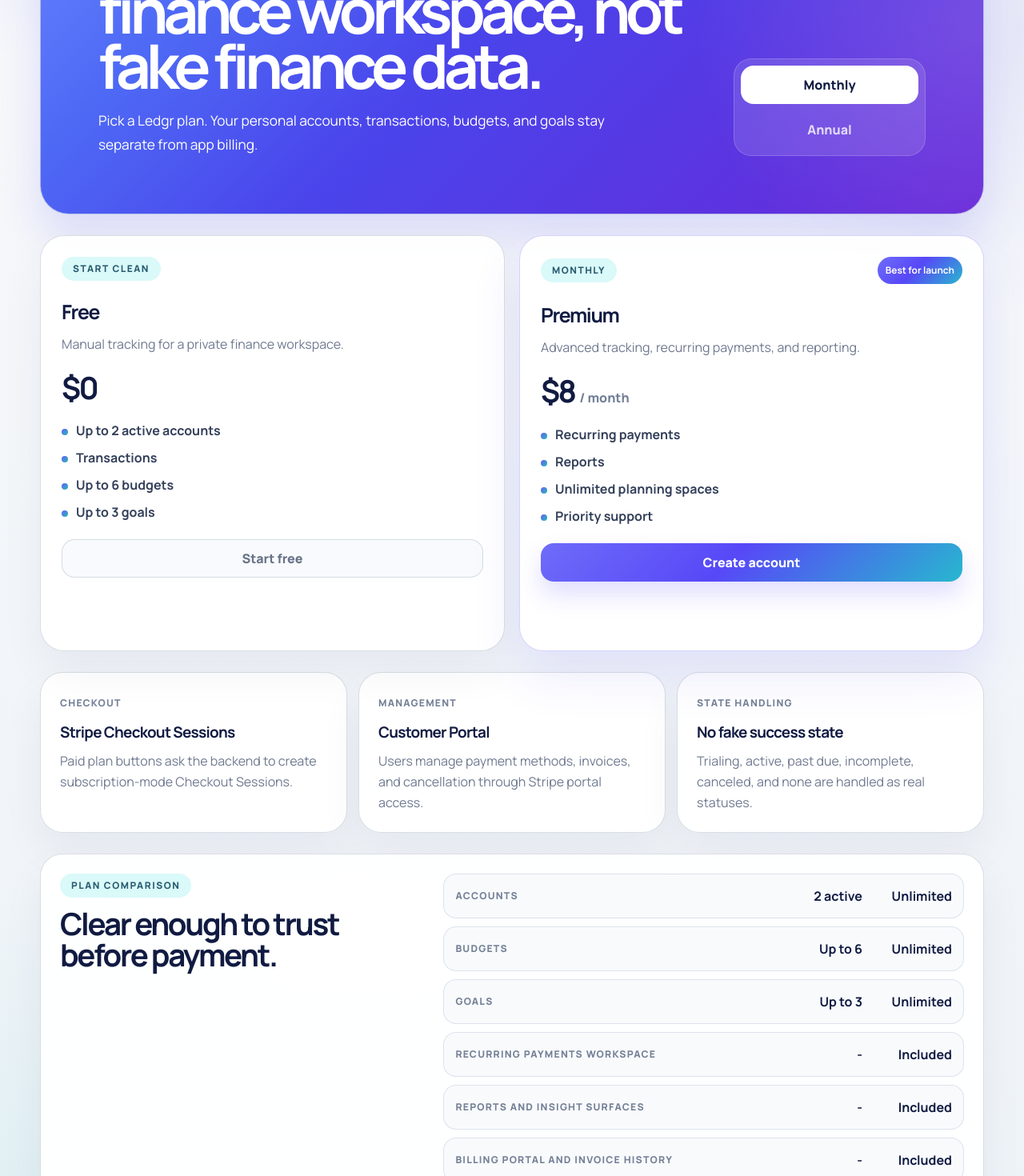
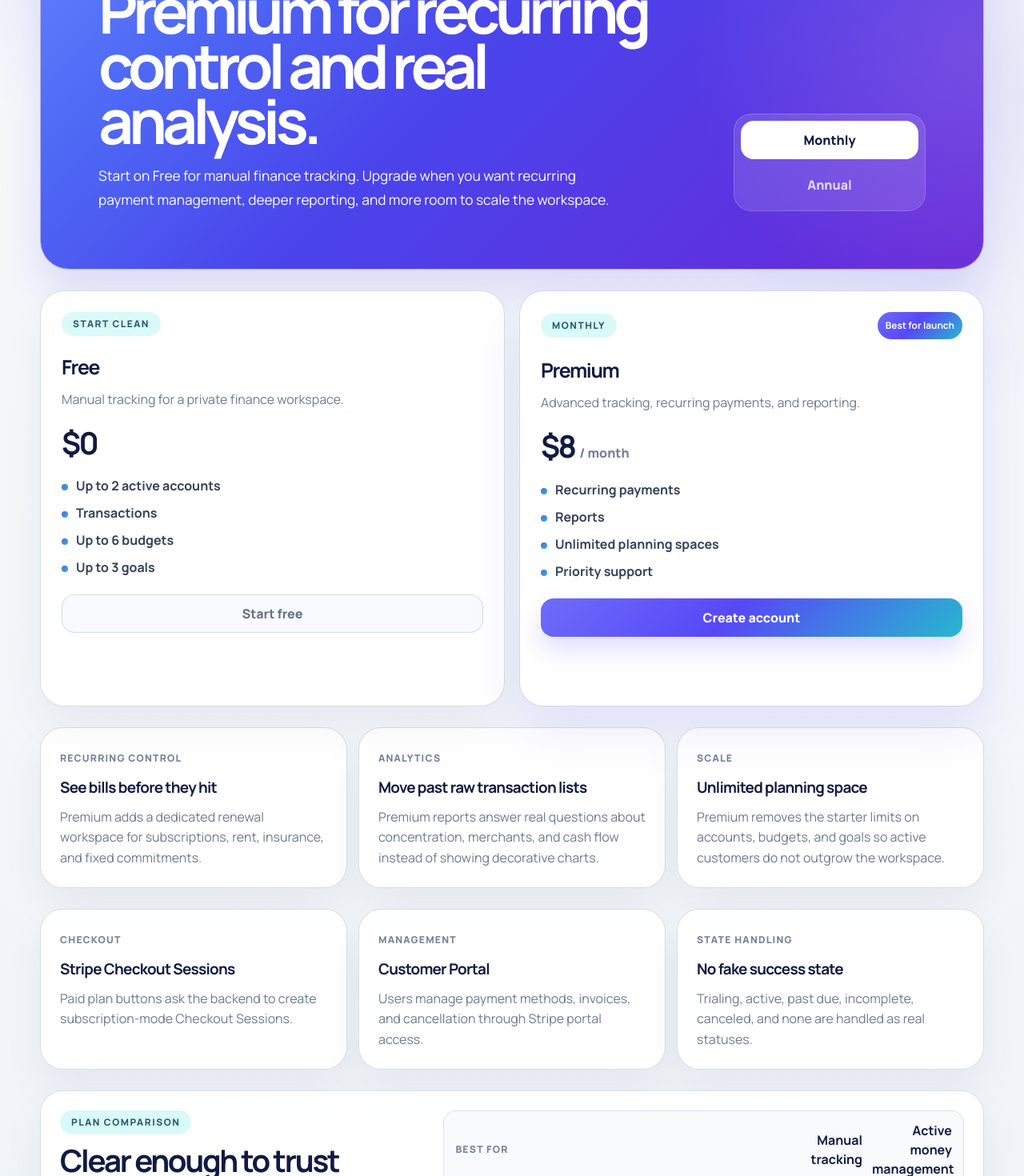
Before and after one commit to Amanor-12/personal-finance-tracker-frontend, a React (Vite) app: page /pricing in a window 1280 px wide. Shown: the part 340-1810 px from the top of the page at 80% size. Built offline with nearby package versions, Linux system fonts and the light colour scheme.

Commit message:
polish: strengthen premium value messaging

```diff
--- a/src/components/BillingPage.jsx
+++ b/src/components/BillingPage.jsx
@@ -227,7 +227,7 @@ function BillingPage({ currentUser, onLogout }) {
               <strong>{billing?.access?.isPremium ? 'Premium unlocked' : 'Free limits active'}</strong>
               <p>
                 {billing?.access?.isPremium
-                  ? 'Recurring payments, reports, and expanded planning limits are active.'
+                  ? 'Recurring control, advanced reporting, and unlimited planning capacity are active.'
                   : `Free includes ${billing?.access?.limits?.accounts ?? 0} accounts, ${billing?.access?.limits?.budgets ?? 0} budgets, and ${billing?.access?.limits?.goals ?? 0} goals.`}
               </p>
             </article>
--- a/src/components/PricingPage.jsx
+++ b/src/components/PricingPage.jsx
@@ -4,12 +4,13 @@ import BrandLogo from './BrandLogo';
 import { billingPlans, billingStore } from '../utils/billingStore';
 
 const comparisonRows = [
+  { label: 'Best for', free: 'Manual tracking', premium: 'Active money management' },
   { label: 'Accounts', free: '2 active', premium: 'Unlimited' },
   { label: 'Budgets', free: 'Up to 6', premium: 'Unlimited' },
   { label: 'Goals', free: 'Up to 3', premium: 'Unlimited' },
-  { label: 'Recurring payments workspace', free: '-', premium: 'Included' },
-  { label: 'Reports and insight surfaces', free: '-', premium: 'Included' },
-  { label: 'Billing portal and invoice history', free: '-', premium: 'Included' },
+  { label: 'Recurring bill and renewal control', free: '-', premium: 'Included' },
+  { label: 'Server-backed reports and insights', free: '-', premium: 'Included' },
+  { label: 'Priority support and billing portal', free: '-', premium: 'Included' },
 ];
 
 function PricingCard({ currentUser, isFeatured, isProcessing, onCheckout, plan }) {
@@ -95,9 +96,9 @@ function PricingPage({ currentUser }) {
       <section className="pricing-market-hero">
         <div>
           <span className="pricing-eyebrow">Stripe-ready SaaS billing</span>
-          <h1>Pricing for a private finance workspace, not fake finance data.</h1>
+          <h1>Free for clean tracking. Premium for recurring control and real analysis.</h1>
           <p>
-            Pick a Ledgr plan. Your personal accounts, transactions, budgets, and goals stay separate from app billing.
+            Start on Free for manual finance tracking. Upgrade when you want recurring payment management, deeper reporting, and more room to scale the workspace.
           </p>
         </div>
         <div className="pricing-toggle" aria-label="Billing cadence">
@@ -131,6 +132,24 @@ function PricingPage({ currentUser }) {
             plan={plan}
           />
         ))}
+      </section>
+
+      <section className="pricing-proof-grid">
+        <article>
+          <span>Recurring control</span>
+          <strong>See bills before they hit</strong>
+          <p>Premium adds a dedicated renewal workspace for subscriptions, rent, insurance, and fixed commitments.</p>
+        </article>
+        <article>
+          <span>Analytics</span>
+          <strong>Move past raw transaction lists</strong>
+          <p>Premium reports answer real questions about concentration, merchants, and cash flow instead of showing decorative charts.</p>
+        </article>
+        <article>
+          <span>Scale</span>
+          <strong>Unlimited planning space</strong>
+          <p>Premium removes the starter limits on accounts, budgets, and goals so active customers do not outgrow the workspace.</p>
+        </article>
       </section>
 
       <section className="pricing-proof-grid">
--- a/src/components/RecurringPage.jsx
+++ b/src/components/RecurringPage.jsx
@@ -204,8 +204,8 @@ function RecurringPage({ currentUser, onLogout }) {
         {!isBillingLoading && !hasRecurringAccess ? (
           <FeatureGate
             eyebrow="Premium access"
-            features={['Recurring bill tracking', 'Upcoming renewal timeline', 'Recurring outflow planning', 'Priority support']}
-            helper="Recurring payments are part of Ledgr Premium. Upgrade to track subscriptions, rent, insurance, and fixed monthly charges in one queue."
+            features={['Recurring bill tracking', 'Upcoming renewal timeline', 'Monthly fixed-cost view', 'Annualized commitment view']}
+            helper="Recurring payments are part of Ledgr Premium because active customers need one place to stay ahead of subscriptions, rent, insurance, and other fixed charges before they hit."
             title="Unlock recurring payment tracking"
           />
         ) : null}
--- a/src/components/ReportsPage.jsx
+++ b/src/components/ReportsPage.jsx
@@ -157,8 +157,8 @@ function ReportsPage({ currentUser, onLogout }) {
       {!isBillingLoading && !hasReportsAccess ? (
         <FeatureGate
           eyebrow="Premium access"
-          features={['Server-backed reporting', 'Spending concentration', 'Merchant analysis', 'Monthly cash-flow trends']}
-          helper="Insights are part of Ledgr Premium. Upgrade to unlock backend-powered reporting across income, expenses, merchants, and cash flow."
+          features={['Server-backed reporting', 'Date-range analytics', 'Merchant concentration analysis', 'Budget pressure and recurring-load insight']}
+          helper="Insights are part of Ledgr Premium because this is where customers move from recording money to understanding it. Upgrade to unlock backend-powered reporting across income, spending, merchants, and cash flow."
           title="Unlock advanced reporting"
         />
       ) : null}
```
